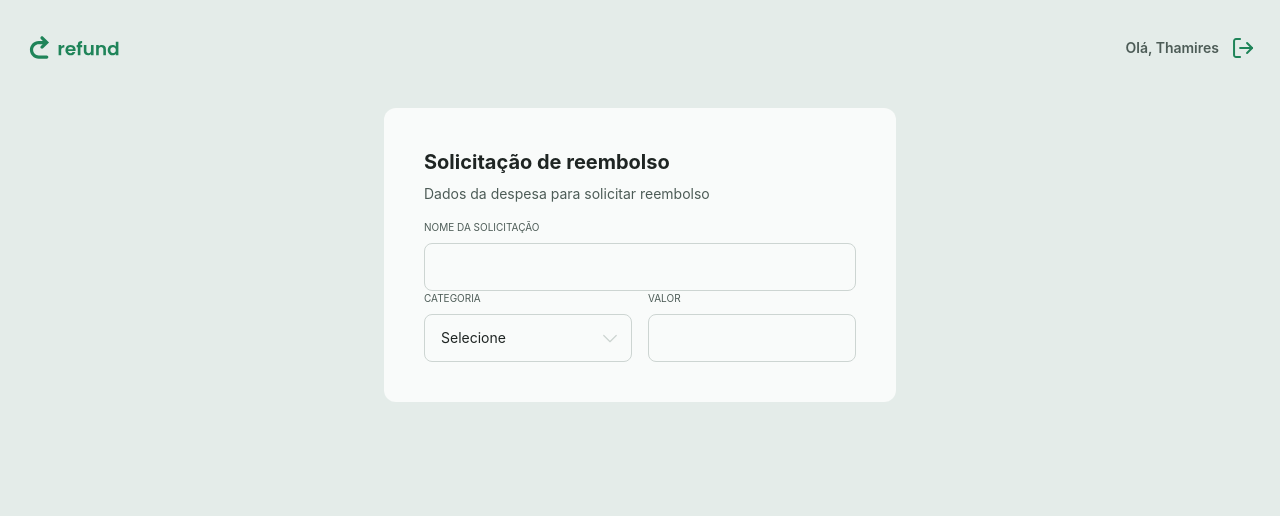
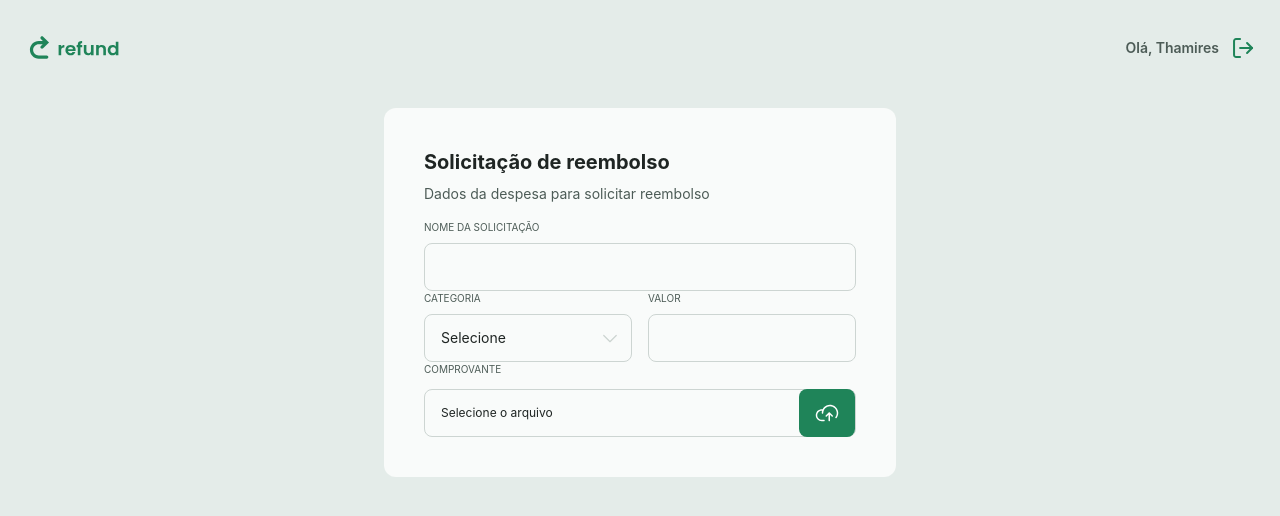
Before and after one commit to thamiressarges/refund, a React (Vite) app: page / in a window 1280 px wide. Shown: the top 516 px of the page. Built offline with nearby package versions, Linux system fonts and the light colour scheme.

Commit message:
feat: cria componente reutilizável de upload de comprovantes e adiciona campo de anexo ao formulário de reembolso

```diff
--- /dev/null
+++ b/src/components/Upload.tsx
@@ -0,0 +1,27 @@
+import uploadSvg from '../assets/upload.svg'
+
+type Props = React.ComponentProps<'input'> & {
+    filename?: string | null
+}
+
+export function Upload({filename = null, ...rest}:Props){
+    return(
+        <div>
+            <legend className='uppercase text-xxs text-gray-200 mb-3'>
+                Comprovante
+            </legend>
+
+            <div className='w-full h-12 flex items-center rounded-lg border border-gray-300 text-sm text-gray-100 bg-transparent outline-none'>
+                <input type="file" id='upload' {...rest} className='hidden' />
+
+                <span className='text-xs text-gray-100 flex-1 pl-4'>
+                    {filename ?? 'Selecione o arquivo'}
+                </span>
+
+                <label htmlFor="upload" className='flex h-12 px-4 items-center bg-green-100 rounded-lg cursor-pointer disabled:opacity-50 hover:bg-green-200 trasition ease-linear'>
+                    <img src={uploadSvg} alt="Icone de upload" className='w-6 h-6' />
+                </label>
+            </div>
+        </div>
+    )
+}
--- a/src/pages/Refund.tsx
+++ b/src/pages/Refund.tsx
@@ -2,6 +2,7 @@ import { useState } from "react"
 import { Input } from "../components/Input"
 import { Select } from "../components/Select"
 import { CATEGORIES, CATEGORIES_KEYS } from "../utils/Categories"
+import { Upload } from "../components/Upload"
 
 export function Refund(){
 
@@ -32,6 +33,8 @@ export function Refund(){
 
                     <Input legend="Valor" required/>
                 </div>
+
+                <Upload/>
             </header>
         </form>
     )
```
